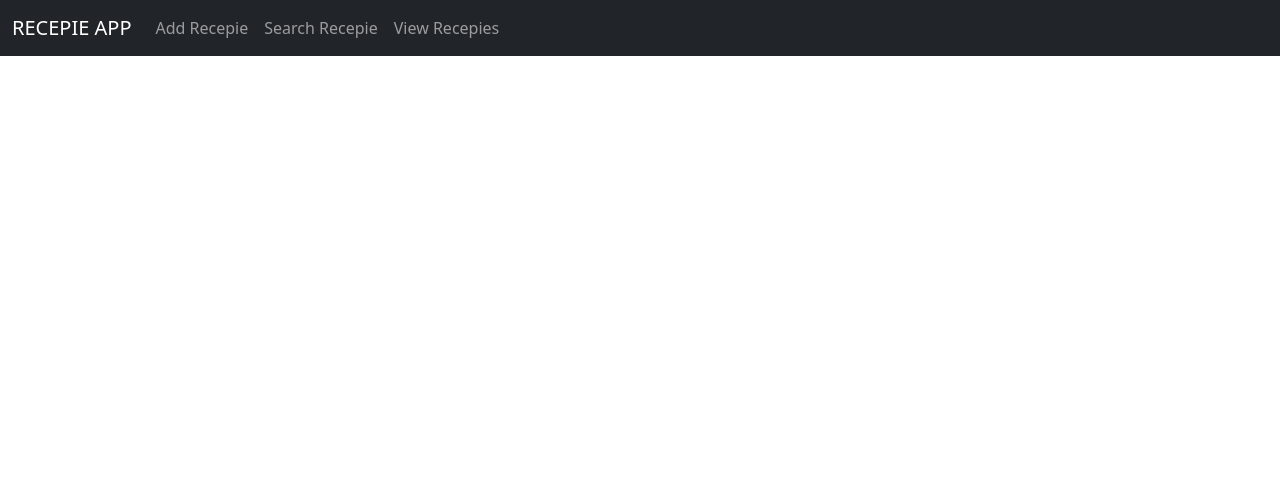
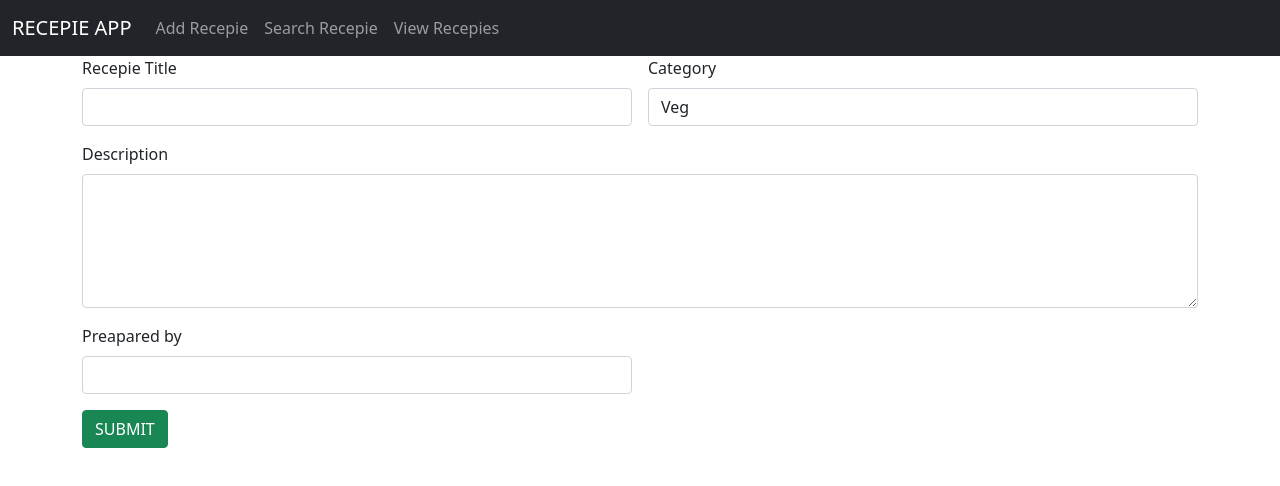
Before and after one commit to snehasamuel/Recepie-react-app, a React (Create React App) app: page / in a window 1280 px wide. Shown: the top 486 px of the page. Built offline with nearby package versions, Linux system fonts and the light colour scheme.

Commit message:
Add completed

```diff
--- a/src/components/Add.js
+++ b/src/components/Add.js
@@ -1,10 +1,52 @@
-import React from 'react'
+import React, { useState } from 'react'
 import Header from './Header'
 
 const Add = () => {
+  var [title,setTitle]=useState("")
+  var [categ,setCateg]=useState("")
+  var [desc,setDesc]=useState("")
+  var [prepared,setPrepared]=useState("")
+
+  const submitValues=()=>{
+     const data={"title":title,"category":categ,"description":desc,"prepared":prepared}
+     console.log(data)
+  }
   return (
     <div>
         <Header/>
+        <div className="container">
+    <div className="row">
+        <div className="col col-12 col-sm-12 col-md-12 col-lg-12 col-xxl-12">
+            <div className="row g-3">
+                <div className="col col-12 col-sm-6 col-md-6 col-lg-6 col-xl-6 col-xxl-6">
+                    <label for="" className="form-label">Recepie Title</label>
+                    <input onChange={(a)=>{setTitle(a.target.value)}} type="text" className="form-control"/>
+                </div>
+                <div className="col col-12 col-sm-6 col-md-6 col-lg-6 col-xl-6 col-xxl-6">
+                    <label for="" className="form-label">Category</label>
+                    <select onChange={(a)=>{setCateg(a.target.value)}} name="" id="v" class="form-control option">
+                      <option>Veg</option>
+                      <option>Non-Veg</option>
+
+                    </select>
+
+                </div>
+                <div className="col col-12 col-sm-12 col-md-12 col-lg-12 col-xl-12 col-xxl-12">
+                    <label for="" className="form-label">Description</label>
+                    <textarea onChange={(a)=>{setDesc(a.target.value)}} name="" id="" cols="20" rows="5" className="form-control"></textarea>
+                </div>
+                <div className="col col-12 col-sm-6 col-md-6 col-lg-6 col-xl-6 col-xxl-6">
+                    <label for="" className="form-label">Preapared by</label>
+                    <input onChange={(a)=>{setPrepared(a.target.value)}} type="text" className="form-control"/>
+                </div>
+                <div className="col col-12 col-sm-12 col-md-12 col-lg-12 col-xl-12 col-xxl-12">
+                    <button onClick={submitValues} className="btn btn-success">SUBMIT</button>
+                </div>
+            </div>
+        </div>
+    </div>
+</div>
+
     </div>
   )
 }
--- a/src/components/Header.js
+++ b/src/components/Header.js
@@ -5,17 +5,17 @@ const Header = () => {
   return (
     <div>
 
-        <nav class="navbar navbar-expand-lg navbar-dark bg-dark">
-  <div class="container-fluid">
-<Link class="navbar-brand" to="/">RECEPIE APP</Link>
-    <button class="navbar-toggler" type="button" data-bs-toggle="collapse" data-bs-target="#navbarNavAltMarkup" aria-controls="navbarNavAltMarkup" aria-expanded="false" aria-label="Toggle navigation">
-      <span class="navbar-toggler-icon"></span>
+        <nav className="navbar navbar-expand-lg navbar-dark bg-dark">
+  <div className="container-fluid">
+<Link className="navbar-brand" to="/">RECEPIE APP</Link>
+    <button className="navbar-toggler" type="button" data-bs-toggle="collapse" data-bs-target="#navbarNavAltMarkup" aria-controls="navbarNavAltMarkup" aria-expanded="false" aria-label="Toggle navigation">
+      <span className="navbar-toggler-icon"></span>
     </button>
-    <div class="collapse navbar-collapse" id="navbarNavAltMarkup">
-      <div class="navbar-nav">
-<Link class="nav-link " to="/">Add Recepie</Link>
-       <Link class="nav-link" to="/search">Search Recepie</Link>
-       <Link class="nav-link " to="/view">View Recepies</Link>
+    <div className="collapse navbar-collapse" id="navbarNavAltMarkup">
+      <div className="navbar-nav">
+<Link className="nav-link " to="/">Add Recepie</Link>
+       <Link className="nav-link" to="/search">Search Recepie</Link>
+       <Link className="nav-link " to="/view">View Recepies</Link>
       </div>
     </div>
   </div>
```
Also changed, not shown: public/add.html (added, +28 -0 lines).
